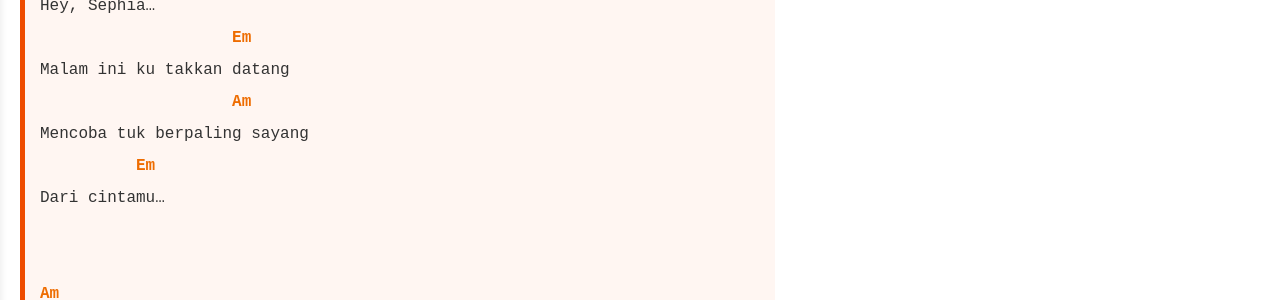
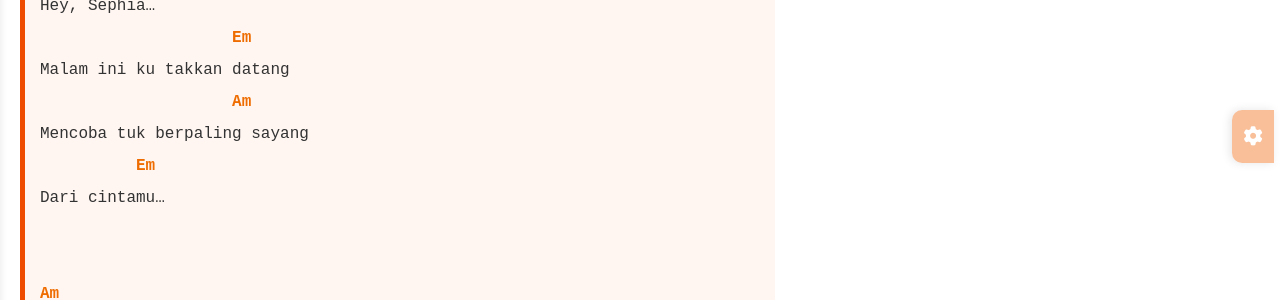
Before and after one commit to sudut-nirwana/sudut-nirwana-main, a Jekyll site: the page built from _chord/shepia-shela-on-7.md, in a window 1280 px wide. Shown: the part 557-857 px from the top of the page. Built offline with Jekyll 4.4.1, drawn with Linux system fonts in a browser that asks for light colours; some web fonts are replaced.

Commit message:
Update chord.html

```diff
--- a/_layouts/chord.html
+++ b/_layouts/chord.html
@@ -88,5 +88,20 @@
    </div>
 </section>
 
+
+<div id="autoscroll-container">
+  <div class="controls-wrapper">
+    <button id="btn-plus" class="speed-btn">+</button>
+    <div class="slider-box">
+      <input type="range" id="speed-slider" min="1" max="5" value="1" orient="vertical">
+    </div>
+    <button id="btn-minus" class="speed-btn">-</button>
+  </div>
+
+  <div id="scroll-trigger">
+    <span id="trigger-text" style="font-size: 1.2rem;"><i class="fas fa-gear"></i></span>
+  </div>
+</div>
+
 <script src="https://ajax.googleapis.com/ajax/libs/jquery/3.7.1/jquery.min.js"></script>
 <script src="{{ '/assets/js/chord-logic.js' | relative_url }}"></script>
```
